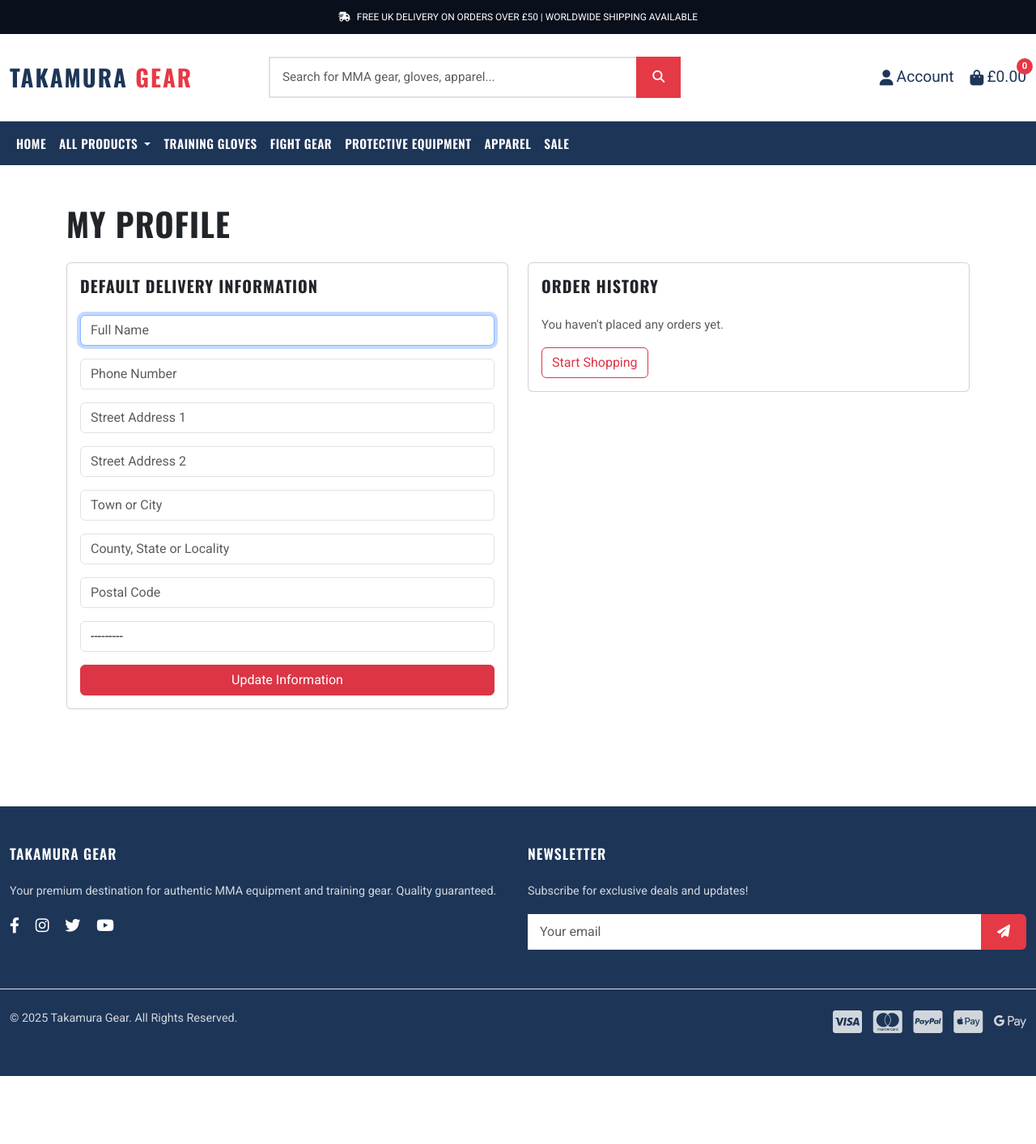
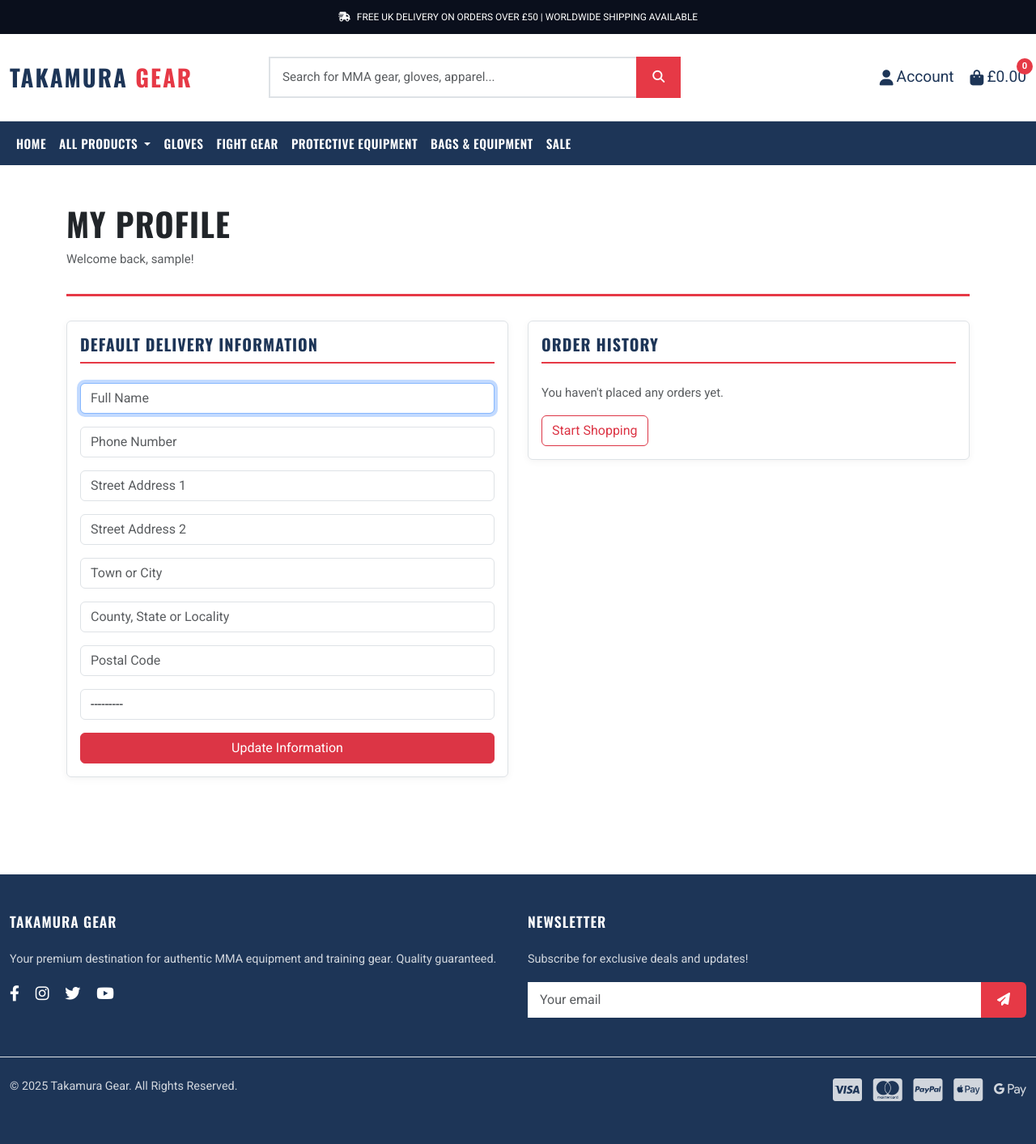
Before and after one commit to SynthSlav/Takamura-Gear, a Django app: page /profile/ in a window 1280 px wide. Shown: the whole page at 81% size. Before the commit the page ends 1329 px from the top, so only its background shows below. Run offline with Django 4.2, Linux system fonts and the light colour scheme; the visitor is signed in with stand-in values (Sample User, id 1); data comes from the database, SQL or seed files in the repository; data that the repository does not hold is empty.

Commit message:
Add category filtering and improve profile styling
- Filter products by category from navigation links
- Display active category name and count
- Style profile page with cards and table hover effects
- Remove redundant My Orders navigation link

```diff
--- a/products/templates/products/products.html
+++ b/products/templates/products/products.html
@@ -10,8 +10,13 @@
 <div class="container-fluid py-5">
     <div class="row">
         <div class="col-12 text-center mb-4">
+            {% if current_category %}
+            <h1>{{ current_category.friendly_name }}</h1>
+            <p class="text-muted">{{ products|length }} Products in {{ current_category.friendly_name }}</p>
+            {% else %}
             <h1>All Products</h1>
             <p class="text-muted">{{ products|length }} Products Available</p>
+            {% endif %}
         </div>
     </div>
     <div class="row">
--- a/profiles/templates/profiles/profile.html
+++ b/profiles/templates/profiles/profile.html
@@ -2,21 +2,24 @@
 {% load static %}
 
 {% block extra_css %}
-<link rel="stylesheet" href="{% static 'css/checkout.css' %}">
+<link rel="stylesheet" href="{% static 'css/profile.css' %}">
 {% endblock %}
 
 {% block content %}
 <div class="container py-5">
     <div class="row">
         <div class="col-12">
-            <h1 class="mb-4">My Profile</h1>
+            <div class="profile-header">
+                <h1 class="mb-2">My Profile</h1>
+                <p class="text-muted">Welcome back, {{ user.username }}!</p>
+            </div>
         </div>
     </div>
 
     <div class="row">
         <!-- Profile Form -->
         <div class="col-lg-6 mb-4">
-            <div class="card">
+            <div class="card profile-card">
                 <div class="card-body">
                     <h5 class="card-title mb-4">Default Delivery Information</h5>
                     <form method="POST" id="profile-update-form">
@@ -30,12 +33,12 @@
 
         <!-- Order History -->
         <div class="col-lg-6">
-            <div class="card">
+            <div class="card profile-card">
                 <div class="card-body">
                     <h5 class="card-title mb-4">Order History</h5>
                     {% if orders %}
                     <div class="table-responsive">
-                        <table class="table table-sm">
+                        <table class="table table-sm table-hover">
                             <thead>
                                 <tr>
                                     <th>Order Number</th>
--- /dev/null
+++ b/static/css/profile.css
@@ -0,0 +1,22 @@
+.profile-header {
+    border-bottom: 3px solid var(--primary-color);
+    padding-bottom: 15px;
+    margin-bottom: 30px;
+}
+
+.profile-card {
+    border: 1px solid #dee2e6;
+    box-shadow: 0 2px 10px rgba(0, 0, 0, 0.05);
+}
+
+.profile-card .card-title {
+    font-family: 'Oswald', sans-serif;
+    text-transform: uppercase;
+    color: var(--secondary-color);
+    border-bottom: 2px solid var(--primary-color);
+    padding-bottom: 10px;
+}
+
+.table-hover tbody tr:hover {
+    background-color: #f8f9fa;
+}
--- a/templates/base.html
+++ b/templates/base.html
@@ -95,7 +95,6 @@
                                 <li><a class="dropdown-item" href="">Product Management</a></li>
                                 {% endif %}
                                 <li><a class="dropdown-item" href="{% url 'profile' %}">My Profile</a></li>
-                                <li><a class="dropdown-item" href="">My Orders</a></li>
                                 <li>
                                     <hr class="dropdown-divider">
                                 </li>
@@ -165,16 +164,17 @@
                         </ul>
                     </li>
                     <li class="nav-item">
-                        <a class="nav-link" href="">Training Gloves</a>
+                        <a class="nav-link" href="{% url 'products' %}?category=gloves">Gloves</a>
                     </li>
                     <li class="nav-item">
-                        <a class="nav-link" href="">Fight Gear</a>
+                        <a class="nav-link" href="{% url 'products' %}?category=fight_gear">Fight Gear</a>
                     </li>
                     <li class="nav-item">
-                        <a class="nav-link" href="">Protective Equipment</a>
+                        <a class="nav-link" href="{% url 'products' %}?category=protective_equipment">Protective
+                            Equipment</a>
                     </li>
                     <li class="nav-item">
-                        <a class="nav-link" href="">Apparel</a>
+                        <a class="nav-link" href="{% url 'products' %}?category=bags_equipment">Bags & Equipment</a>
                     </li>
                     <li class="nav-item">
                         <a class="nav-link text-danger" href="">Sale</a>
```
Also changed, not shown: products/views.py (+12 -2 lines).
